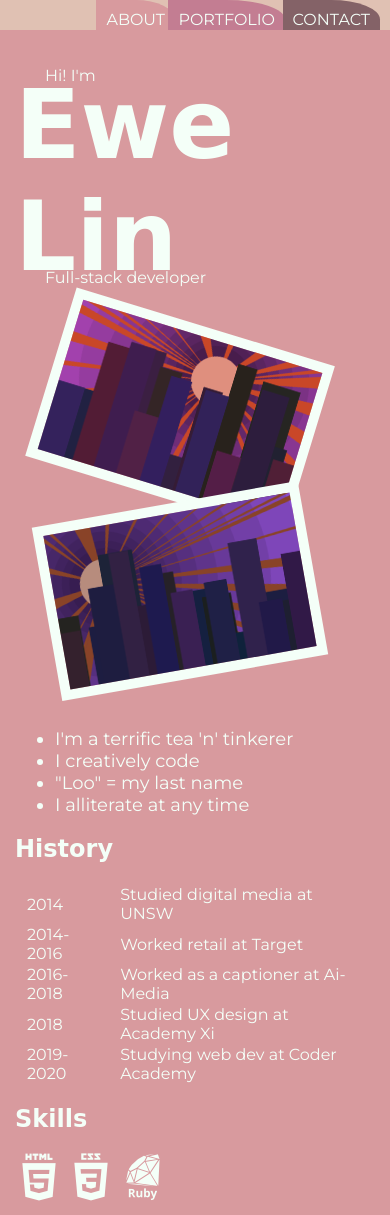
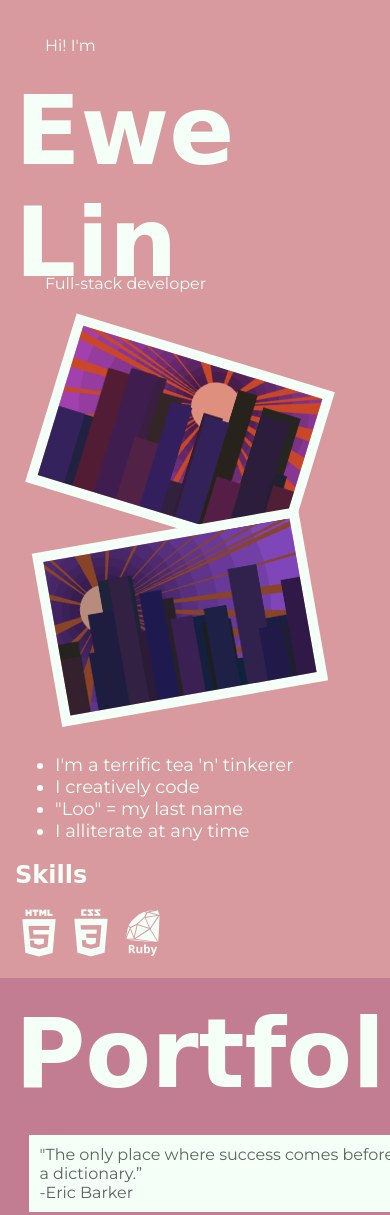
Before and after one commit to elloo/elloo.github.io, a plain HTML site: page index.html in a window 390 px wide. Shown: the top 1215 px of the page. Drawn offline with nearby package versions, Linux system fonts and the light colour scheme; a web font is replaced by a local one.

Commit message:
Change mobile layout

```diff
--- a/css/style.css
+++ b/css/style.css
@@ -3,23 +3,20 @@
 /***********/
 
 body {
-    background: #E0C1B3;
+  background: #e0c1b3;
   margin: 0;
+  overflow: hidden;
 }
 
 h1,
 h2 {
   font-family: 'Dr Sugiyama', cursive;
-    color: #F4FFF8;
+  color: #f4fff8;
 }
 
 h1 {
   font-size: 6em;
   margin: 0;
-}
-
-#about h1 {
-    margin-top: -10%;
 }
 
 p,
@@ -28,7 +25,7 @@ figcaption,
 ul {
   font-family: 'Montserrat', sans-serif;
   font-size: 18px;
-    color: #F4FFF8;
+  color: #f4fff8;
 }
 
 figcaption {
@@ -37,12 +34,9 @@ figcaption {
 
 a,
 a:visited {
-    color: #F4FFF8;
+  color: #f4fff8;
   text-decoration: none;
 }
-
-
-
 
 /********/
 /* GRID */
@@ -52,19 +46,17 @@ a:visited {
   display: grid;
   grid-template-columns: 6fr repeat(3, 1fr) 2fr;
   grid-template-rows: 0.25fr 9fr;
-    overflow: hidden;
-    height: 100vh;
 }
 
 #about {
-    background: #D89A9E;
+  background: #d89a9e;
   grid-column: 1 / 3;
   grid-row: 2 / 3;
   z-index: 3;
 }
 
 #portfolio {
-    background: #C37D92;
+  background: #c37d92;
   padding-bottom: 50px;
   grid-column: 1 / 4;
   grid-row: 2 / 3;
@@ -78,9 +70,6 @@ a:visited {
   grid-row: 2 / 3;
   z-index: 1;
 }
-
-
-
 
 /*************/
 /* SUB-GRIDS */
@@ -109,16 +98,13 @@ aside {
   grid-row: 2 / 5;
 }
 
-
-
-
 /**********/
 /* NAVBAR */
 /**********/
 
 nav {
   padding: 10px;
-    color: #F4FFF8;
+  color: #f4fff8;
   border-radius: 0 50% 0 0;
   font-family: 'Montserrat', sans-serif;
   text-transform: uppercase;
@@ -126,13 +112,13 @@ nav {
 }
 
 #navAbout {
-    background: #D89A9E;
+  background: #d89a9e;
   grid-column: 2 / 3;
   grid-row: 1 / 2;
 }
 
 #navPortfolio {
-    background: #C37D92;
+  background: #c37d92;
   grid-column: 3 / 4;
   grid-row: 1 / 2;
 }
@@ -142,9 +128,6 @@ nav {
   grid-column: 4 / 5;
   grid-row: 1 / 2;
 }
-
-
-
 
 /*********/
 /* ABOUT */
@@ -157,11 +140,12 @@ nav {
 
 #tagline {
   margin-top: -25px;
+  padding-bottom: 20px;
 }
 
 #about img {
   width: 250px;
-    border: 10px solid #F4FFF8;
+  border: 10px solid #f4fff8;
 }
 
 #skills-icons h2 {
@@ -170,7 +154,7 @@ nav {
 
 #skills-icons i {
   font-size: 3em;
-    color: #F4FFF8;
+  color: #f4fff8;
 }
 
 #city0 {
@@ -184,10 +168,6 @@ nav {
 td {
   padding: 0 10px;
 }
-
-
-
-
 
 /*************/
 /* PORTFOLIO */
@@ -207,8 +187,8 @@ td {
 }
 
 #portfolio aside p {
-    background: #F4FFF8;
-    color: #5F635C;
+  background: #f4fff8;
+  color: #5f635c;
   padding: 10px;
   margin: 5%;
   right: 0;
@@ -223,13 +203,13 @@ td {
 #portfolio img {
   height: 215px;
   width: 215px;
-    border: solid 10px #F4FFF8;
+  border: solid 10px #f4fff8;
 }
 
 #portfolio figcaption {
   position: absolute;
   background: rgba(0, 0, 0, 0.5);
-    transition: .5s ease;
+  transition: 0.5s ease;
   opacity: 0;
   padding: 20px;
   bottom: 0%;
@@ -239,9 +219,6 @@ td {
 #portfolio figure:hover figcaption {
   opacity: 1;
 }
-
-
-
 
 /***********/
 /* CONTACT */
@@ -266,24 +243,20 @@ td {
 
 #bear {
   border-radius: 50%;
-    border: 10px solid #F4FFF8;
+  border: 10px solid #f4fff8;
   transform: rotate(-20deg);
 }
 
 #elephant {
-    border: 10px solid #F4FFF8;
+  border: 10px solid #f4fff8;
   transform: rotate(25deg);
 }
-
-
-
 
 /*****************/
 /* MEDIA QUERIES */
 /*****************/
 
-@media only screen and (max-width: 850px) {
-
+@media only screen and (max-width: 1000px) {
   /********/
   /* GRID */
   /********/
@@ -302,38 +275,20 @@ td {
     display: flex;
     flex-wrap: wrap;
     flex-direction: column;
-        margin-top: 30px;
     padding: 20px 5px;
-    }
-
-    /**********/
-    /* NAVBAR */
-    /**********/
-
-    nav {
-        position: absolute;
-        padding: 10px;
-        top: 0;
-    }
-
-    #navAbout {
-        position: absolute;
-        right: 215px;
-    }
-
-    #navPortfolio {
-        position: absolute;
-        right: 105px;
-    }
-
-    #navContact {
-        position: absolute;
-        right: 10px;
   }
 
   /************/
   /* SPECIFIC */
   /************/
+
+  body {
+    overflow: visible;
+  }
+
+  nav {
+    display: none;
+  }
 
   p,
   table {
--- a/index.html
+++ b/index.html
@@ -46,29 +46,6 @@
                         <li>I alliterate at any time</li>
                     </ul>
                 </p>
-                <h2>History</h2>
-                <table>
-                    <tr>
-                        <td>2014</td>
-                        <td>Studied digital media at UNSW</td>
-                    </tr>
-                    <tr>
-                        <td>2014-2016</td>
-                        <td>Worked retail at Target</td>
-                    </tr>
-                    <tr>
-                        <td>2016-2018</td>
-                        <td>Worked as a captioner at Ai-Media</td>
-                    </tr>
-                    <tr>
-                        <td>2018</td>
-                        <td>Studied UX design at Academy Xi</td>
-                    </tr>
-                    <tr>
-                        <td>2019-2020</td>
-                        <td>Studying web dev at Coder Academy</td>
-                    </tr>
-                </table>
                 <div id="skills-icons">
                     <h2>Skills</h2>
                     <i class="devicon-html5-plain-wordmark"></i>
```
Lines whose indentation alone changed are shown as unchanged.
